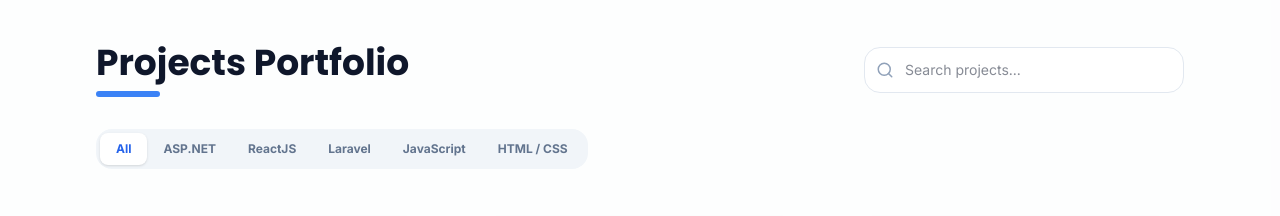
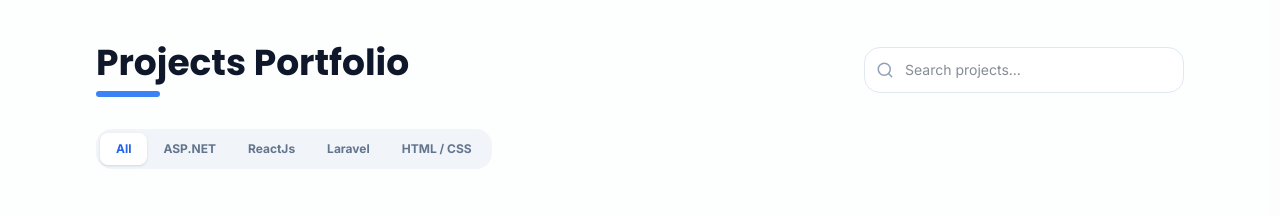
Before and after one commit to MuhamadIksan123/myportfolio, a React (Vite) app: page / in a window 1280 px wide. Shown: the part 2560-2776 px from the top of the page. Built offline with nearby package versions, Linux system fonts and the light colour scheme.

Commit message:
update: category

```diff
--- a/src/components/Portfolio.tsx
+++ b/src/components/Portfolio.tsx
@@ -16,14 +16,7 @@ import {
   Target,
 } from "lucide-react";
 
-const FILTERS = [
-  "All",
-  "ASP.NET",
-  "ReactJS",
-  "Laravel",
-  "JavaScript",
-  "HTML / CSS",
-];
+const FILTERS = ["All", "ASP.NET", "ReactJs", "Laravel", "HTML / CSS"];
 
 function ProjectModal({
   project,
```
